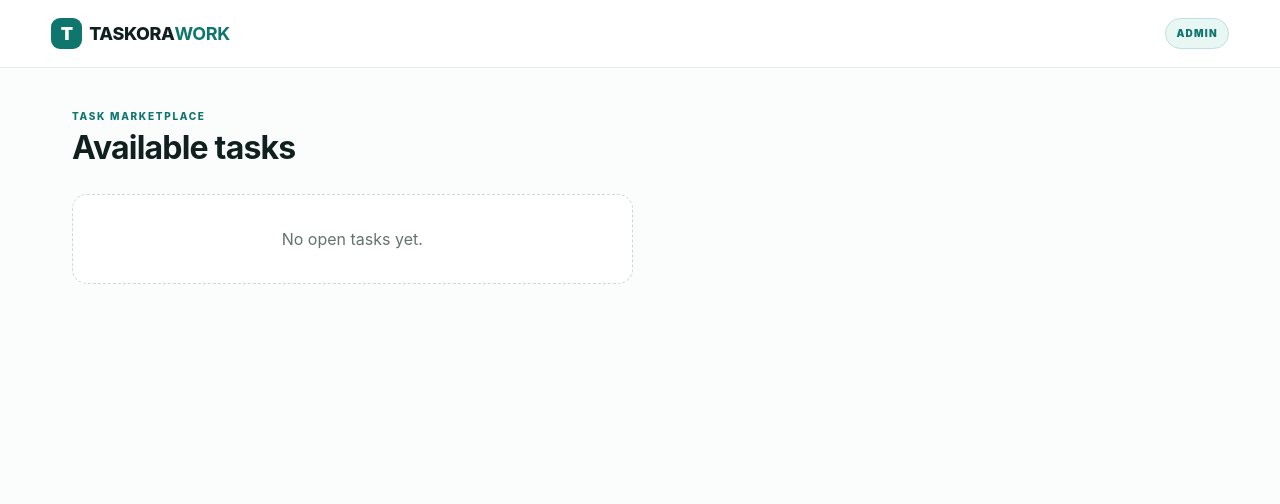
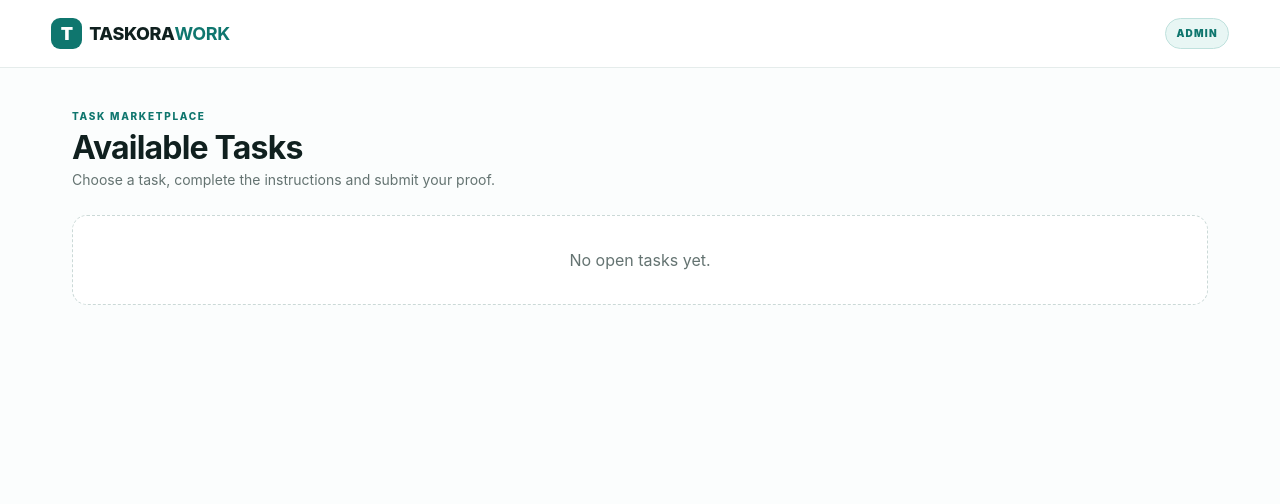
Before and after one commit to ssdplc1-crypto/taskora-work, a Flask app: page /tasks in a window 1280 px wide. Shown: the top 504 px of the page. Run offline with Flask 3, Linux system fonts and the light colour scheme; the visitor is signed in with stand-in values (Sample User, id 1); data comes from the database, SQL or seed files in the repository; data that the repository does not hold is empty; some libraries are stand-ins or nearby versions.

Commit message:
Add files via upload

```diff
--- a/templates/tasks.html
+++ b/templates/tasks.html
@@ -1 +1,60 @@
-{% extends "base.html" %}{% block title %}Tasks — TASKORA WORK{% endblock %}{% block content %}<div class="page-head"><div><span class="eyebrow">TASK MARKETPLACE</span><h1>Available tasks</h1></div></div>{% if not user.activated %}<div class="notice">Activate your account to participate in tasks.</div>{% endif %}<div class="grid two">{% for task in tasks %}<a class="task-card" href="{{ url_for('task_detail',task_id=task.id) }}"><div class="pill">{{ task.category }}</div><h3>{{ task.title }}</h3><p>{{ task.description }}</p><div class="task-bottom"><strong>₦{{ "{:,}".format(task.reward) }}</strong><span>{{ task.slots }} slots</span></div></a>{% else %}<div class="empty">No open tasks yet.</div>{% endfor %}</div>{% endblock %}
+{% extends "base.html" %}
+{% block title %}Tasks — TASKORA WORK{% endblock %}
+{% block content %}
+<div class="page-head">
+  <div>
+    <span class="eyebrow">TASK MARKETPLACE</span>
+    <h1>Available Tasks</h1>
+    <p class="muted">Choose a task, complete the instructions and submit your proof.</p>
+  </div>
+</div>
+
+{% if not user.activated %}
+<div class="notice">Activate your account to participate in tasks.</div>
+{% endif %}
+
+<div class="task-list">
+{% for task in tasks %}
+<a class="task-row" href="{{ url_for('task_detail',task_id=task.id) }}">
+  <div class="task-platform-icon">
+    {% if 'WhatsApp' in task.category %}📱
+    {% elif 'X' in task.category or 'Twitter' in task.category %}𝕏
+    {% elif 'YouTube' in task.category %}▶
+    {% elif 'Telegram' in task.category %}✈
+    {% elif 'Facebook' in task.category %}f
+    {% elif 'Instagram' in task.category %}◎
+    {% elif 'TikTok' in task.category %}♪
+    {% elif 'Website' in task.category %}🌐
+    {% else %}✓{% endif %}
+  </div>
+
+  <div class="task-row-info">
+    <div class="task-row-top">
+      <span class="pill">{{ task.category }}</span>
+      {% if task.status %}<span class="task-status">{{ task.status|title }}</span>{% endif %}
+    </div>
+    <h3>{{ task.title }}</h3>
+    <p>{{ task.description }}</p>
+  </div>
+
+  <div class="task-row-meta">
+    <div>
+      <span>Reward</span>
+      <strong>₦{{ "{:,}".format(task.reward) }}</strong>
+    </div>
+    <div>
+      <span>Slots</span>
+      <strong>{{ task.slots }}</strong>
+    </div>
+  </div>
+
+  <div class="task-row-action">
+    <span>View Task</span>
+    <b>›</b>
+  </div>
+</a>
+{% else %}
+<div class="empty">No open tasks yet.</div>
+{% endfor %}
+</div>
+{% endblock %}
```
